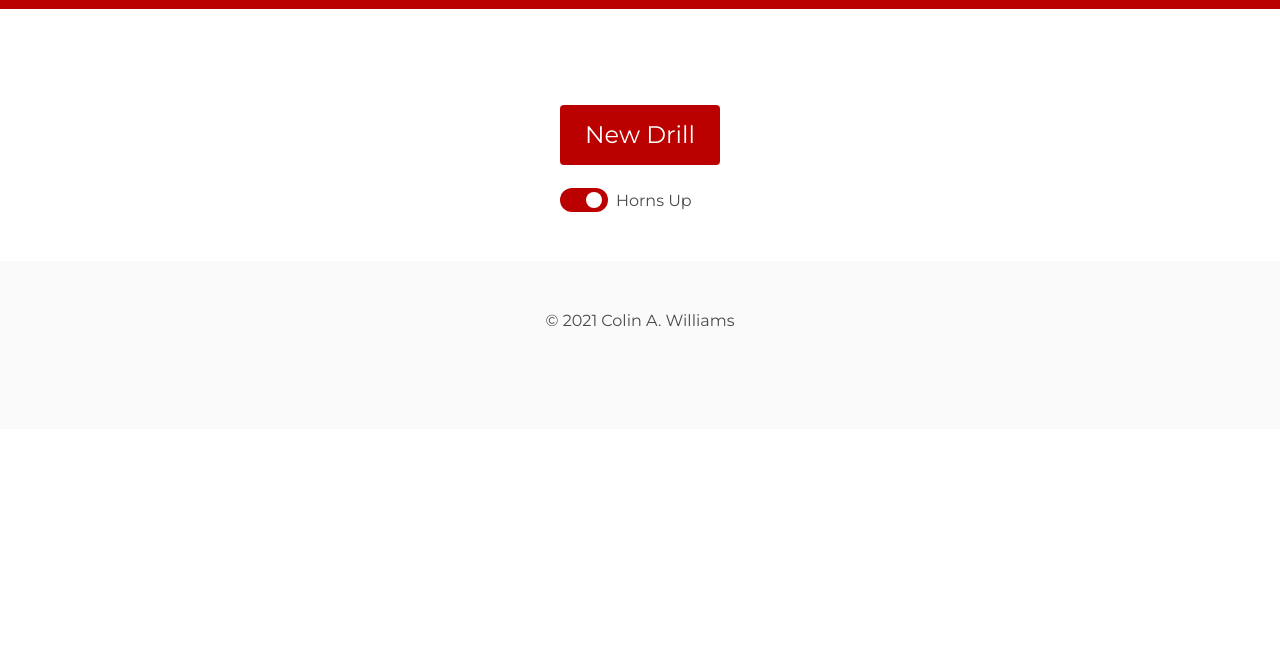
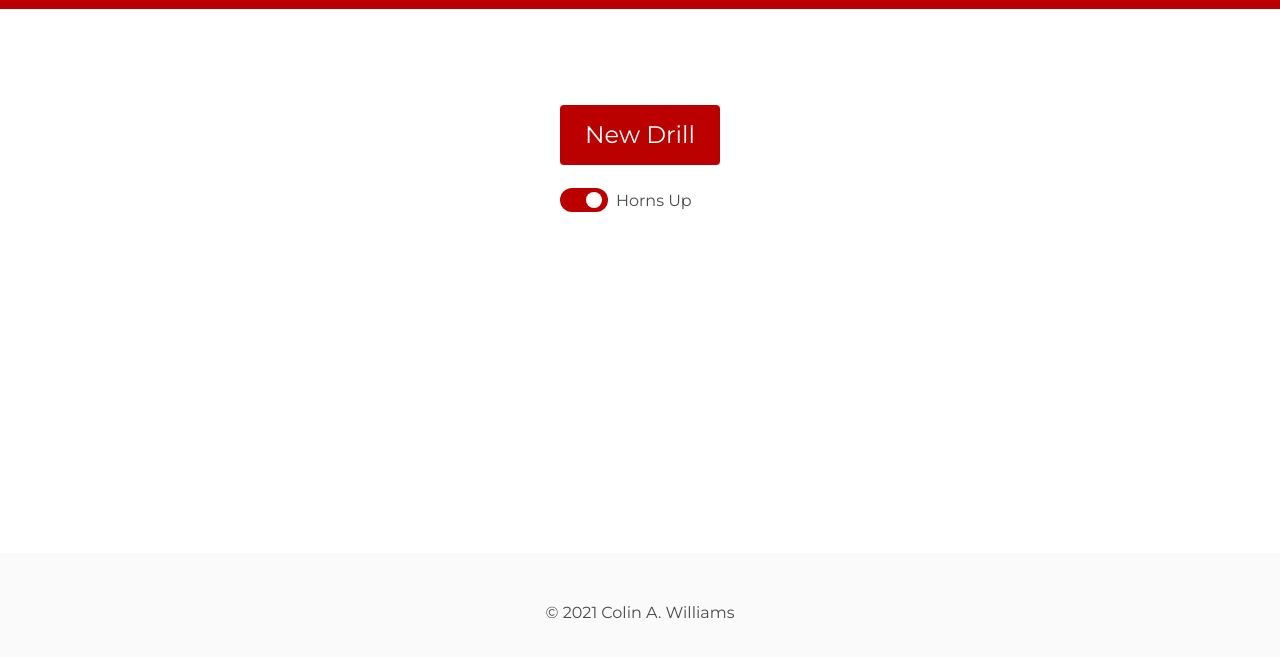
Before and after one commit to c-o-l-i-n/drill-generator, a website: page index.html in a window 1280 px wide. Shown: the part 79-736 px from the top of the page. Drawn offline with nearby package versions, Linux system fonts and the light colour scheme.

Commit message:
🦶 Made footer sticky

```diff
--- a/assets/scss/style.scss
+++ b/assets/scss/style.scss
@@ -1,4 +1,14 @@
 @charset "utf-8";
+
+body {
+	display: flex;
+	min-height: 100vh;
+	flex-direction: column;
+}
+
+main {
+	flex: 1;
+}
 
 #drill-body {
 	display: none;
--- a/index.html
+++ b/index.html
@@ -21,12 +21,12 @@
 					Drill Generator
 				</span>
 		</nav>
-		<section class="section">
+		<main class="section">
 			<div class="container">
 				<h1 id="drill-header" class="title"></h1>
 				<div id="drill-body" class="box is-size-4">
-        </div>
-        <div class="has-text-centered">
+				</div>
+				<div class="has-text-centered">
 					<button id="new-drill-btn" class="button is-primary is-large my-5">New Drill</button>
 				</div>
 				<div class="field">
@@ -34,7 +34,7 @@
 						<label id="horns-up-switch-label" for="horns-up-switch">Horns Up</label>
 				</div>
 			</div>
-		</section>
+		</main>
 		<footer class="footer has-text-centered">
 			<p>&copy; <script>document.write(new Date().getFullYear())</script> Colin A. Williams</p>
 		</footer>
```
Also changed, not shown: assets/css/style.css.
